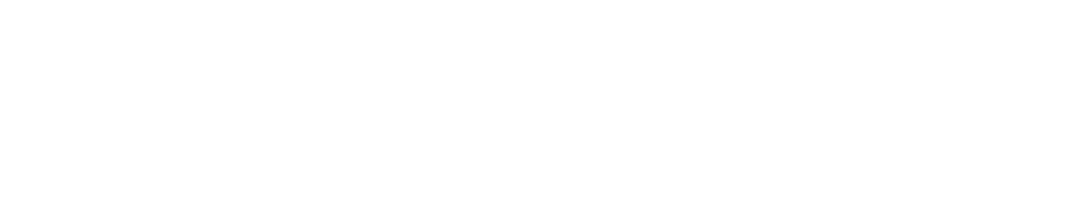
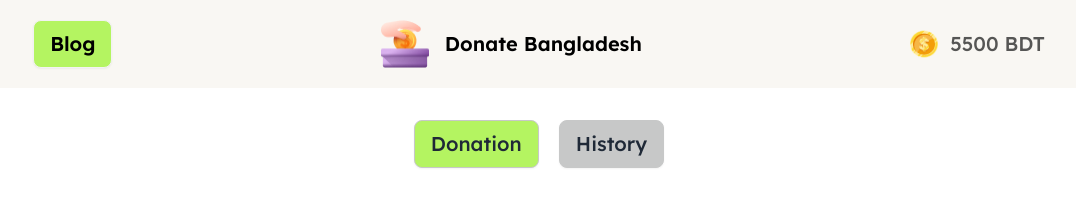
Before and after one commit to Mehedi-Hasan-Himel/a-05, a plain HTML site: page index.html in a window 1280 px wide. Shown: the whole page, without its empty margins (101-1177 px from the left). Drawn offline with nearby package versions, Linux system fonts and the light colour scheme.

Commit message:
header done

```diff
--- a/index.html
+++ b/index.html
@@ -1,11 +1,87 @@
 <!DOCTYPE html>
-<html lang="en">
+<html lang="en" data-theme="light">
+
 <head>
-   <meta charset="UTF-8">
-   <meta name="viewport" content="width=device-width, initial-scale=1.0">
-   <title>Document</title>
+   <meta charset="UTF-8" />
+   <meta name="viewport" content="width=device-width, initial-scale=1.0" />
+   <title>Donate Bangladesh</title>
+
+   <!-- Lexend Font CDN Link -->
+   <link rel="preconnect" href="https://fonts.googleapis.com" />
+   <link rel="preconnect" href="https://fonts.gstatic.com" crossorigin />
+   <link href="https://fonts.googleapis.com/css2?family=Lexend:wght@100..900&display=swap" rel="stylesheet" />
+
+   <!-- DaisyUI CDN Link -->
+   <link href="https://cdn.jsdelivr.net/npm/daisyui@4.12.10/dist/full.min.css" rel="stylesheet" type="text/css" />
+   <script src="https://cdn.tailwindcss.com"></script>
+
+   <!-- Tailwind Config Section -->
+   <script>
+      tailwind.config = {
+         theme: {
+            extend: {
+               colors: {
+                  buttonBg: "#B4F461",
+                  navColor: "#F9F7F3",
+                  textColor: "#111111B3",
+                  grayColor: "#E7E7E7",
+               },
+            },
+            fontFamily: {
+               Lexend: "Lexend",
+            },
+         },
+      };
+   </script>
 </head>
-<body>
+
+<body class="font-Lexend relative">
+   <header class="w-full sticky top-0">
+      <nav class="bg-navColor py-5">
+         <!-- Responsive Mobile View logo Start Here -->
+         <div class="lg:hidden flex justify-center items-center mb-8">
+            <img class="w-12 h-12 mr-4" src="assets/logo.png" alt="Logo Image" />
+            <h3 class="text-center text-xl font-semibold text-black">
+               Donate Bangladesh
+            </h3>
+         </div>
+         <!-- Responsive Mobile View logo End Here -->
+         <div class="flex justify-around items-center">
+            <div class="text-center">
+               <button id="blog-page-btn" class="btn bg-buttonBg hover:bg-buttonBg text-xl font-semibold text-black">
+                  Blog
+               </button>
+            </div>
+
+            <div class="hidden lg:block lg:flex lg:justify-center lg:items-center mb-8 lg:mb-0">
+               <img class="w-12 h-12 mr-4" src="assets/logo.png" alt="Logo Image" />
+               <h3 class="text-center text-xl font-semibold text-black">
+                  Donate Bangladesh
+               </h3>
+            </div>
+
+            <div class="flex justify-center items-center">
+               <img class="w-7 h-7 mr-3" src="assets/coin.png" alt="Coin Image" />
+               <p class="text-xl font-medium text-textColor">
+                  <span id="main-balance">5500</span>
+                  <span>BDT</span>
+               </p>
+            </div>
+         </div>
+      </nav>
+
+      <!-- Banner Button Section Code Start Here -->
+      <section class="flex justify-center items-center py-3 lg:pt-8 lg:pb-5 gap-5 bg-white">
+         <button id="donation-btn" class="btn btn-active bg-buttonBg hover:bg-buttonBg text-xl font-medium">
+            Donation
+         </button>
+         <button id="history-btn" class="btn btn-active hover:bg-buttonBg text-xl font-medium">
+            History
+         </button>
+      </section>
+      <!-- Banner Button Section Code End Here -->
+   </header>
 
 </body>
+
 </html>
```
Also changed, not shown: assets/coin.png (added), assets/feni.png (added), assets/logo.png (added), assets/noakhali_flood.jpg (added), assets/quota-protest.png (added), tailwind.config.js (added), 2 other files.
